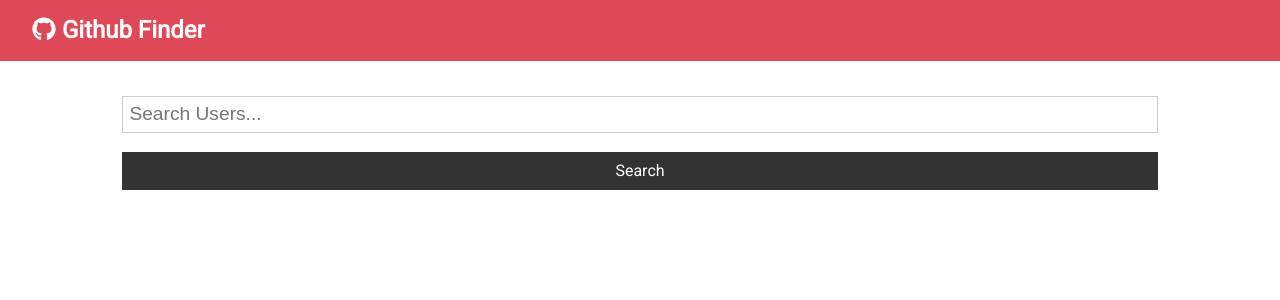
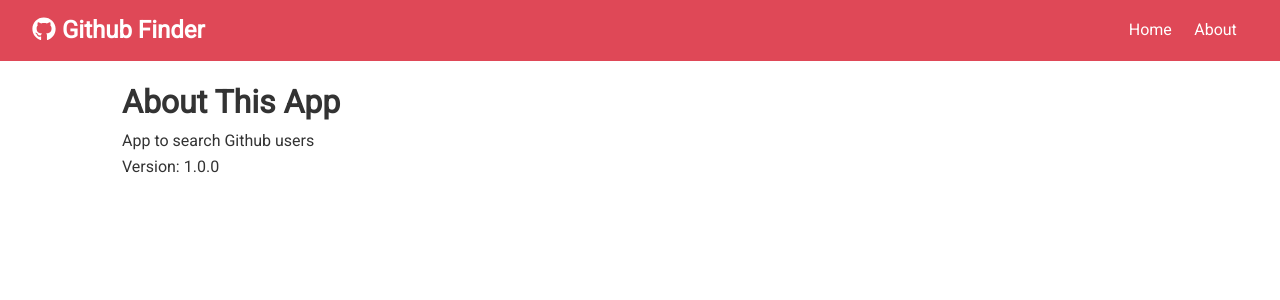
Before and after one commit to shinhonggyu/ReactApp_Github-Finder, a React (Create React App) app: page /about in a window 1280 px wide. Shown: the top 300 px of the page. Built offline with nearby package versions, Linux system fonts and the light colour scheme.

Commit message:
React Router Setup

```diff
--- a/package.json
+++ b/package.json
@@ -10,6 +10,7 @@
     "axios": "^0.21.0",
     "react": "^17.0.1",
     "react-dom": "^17.0.1",
+    "react-router-dom": "^5.2.0",
     "react-scripts": "4.0.0",
     "web-vitals": "^0.2.4"
   },
--- a/src/App.jsx
+++ b/src/App.jsx
@@ -1,10 +1,12 @@
-import React, { Component } from 'react';
+import React, { Component, Fragment } from 'react';
+import { BrowserRouter as Router, Switch, Route } from 'react-router-dom';
 import './App.css';
 import Navbar from './components/layout/Navbar';
 import Users from './components/users/Users';
 import axios from 'axios';
 import Search from './components/users/Search';
 import Alert from './components/layout/Alert';
+import About from './components/pages/About';
 
 class App extends Component {
   state = {
@@ -40,10 +42,17 @@
     const { users, loading } = this.state;
 
     return (
+      <Router>
         <div className="App">
           <Navbar />
           <div className="container">
             <Alert alert={this.state.alert} />
+            <Switch>
+              <Route
+                exact
+                path="/"
+                render={(props) => (
+                  <Fragment>
                     <Search
                       searchUsers={this.searchUsers}
                       clearUsers={this.clearUsers}
@@ -51,8 +60,16 @@
                       setAlert={this.setAlert}
                     />
                     <Users loading={loading} users={users} />
+                  </Fragment>
+                )}
+              ></Route>
+              <Route exact path="/about">
+                <About />
+              </Route>
+            </Switch>
           </div>
         </div>
+      </Router>
     );
   }
 }
--- a/src/components/layout/Navbar.jsx
+++ b/src/components/layout/Navbar.jsx
@@ -1,5 +1,6 @@
 import React from 'react';
 import PropTypes from 'prop-types';
+import { Link } from 'react-router-dom';
 
 const Navbar = ({ icon, title }) => {
   return (
@@ -7,6 +8,14 @@
       <h1>
         <i className={icon}></i> {title}
       </h1>
+      <ul>
+        <li>
+          <Link to="/">Home</Link>
+        </li>
+        <li>
+          <Link to="/about">About</Link>
+        </li>
+      </ul>
     </nav>
   );
 };
--- /dev/null
+++ b/src/components/pages/About.jsx
@@ -0,0 +1,13 @@
+import React from 'react';
+
+const About = () => {
+  return (
+    <>
+      <h1>About This App</h1>
+      <p>App to search Github users</p>
+      <p>Version: 1.0.0</p>
+    </>
+  );
+};
+
+export default About;
```
Also changed, not shown: 1 other file (tests, documents, lock files or other folders). Lines whose indentation alone changed are shown as unchanged.
